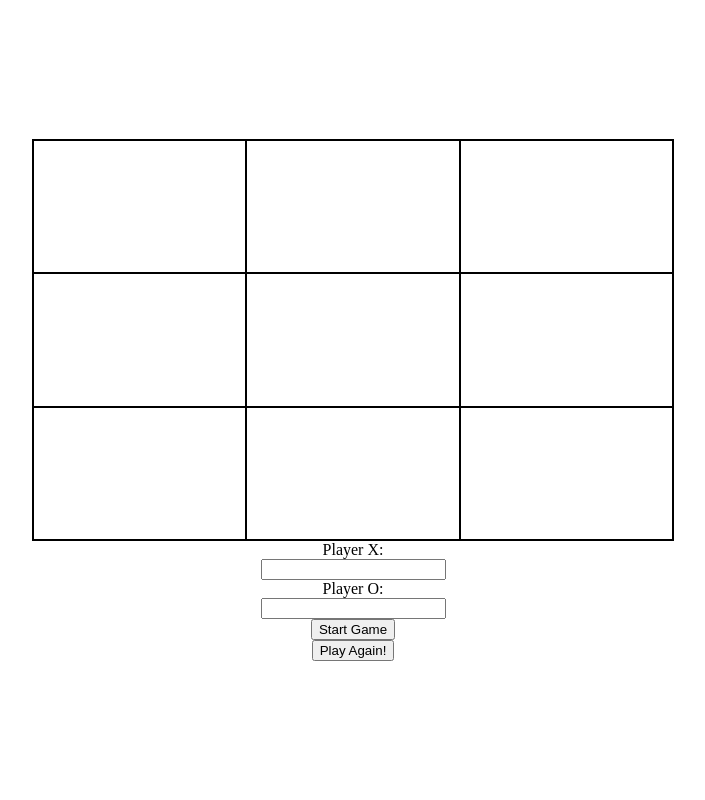
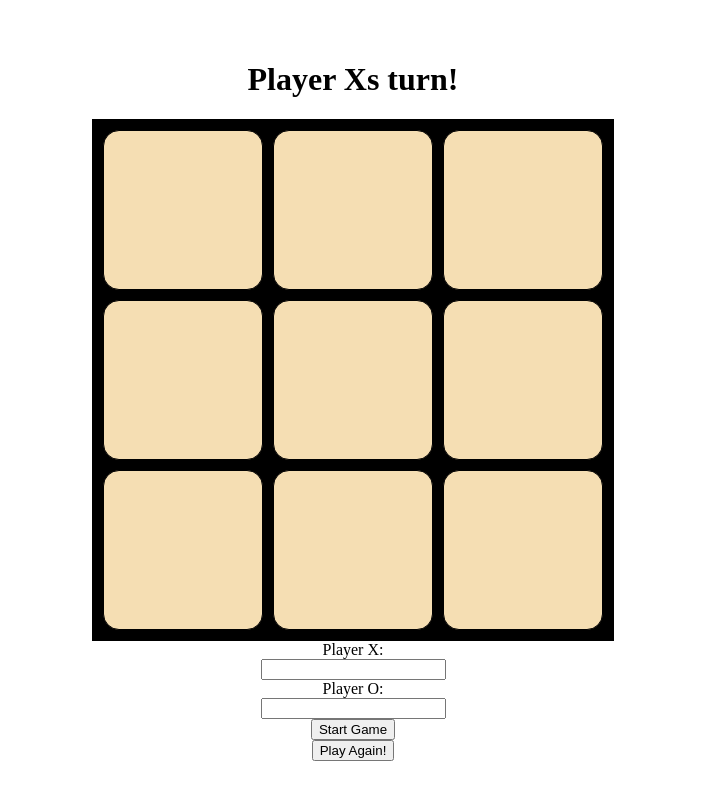
Before and after one commit to Nicholas-Battista/Tic-Tac-Toe, a plain HTML site: page index.html in a window 1280 px wide. Both pictures are taken after a click on the button "Start Game". Shown: the whole page, without its empty margins (287-992 px from the left). Drawn offline with Linux system fonts and the light colour scheme.

Commit message:
determineTurn() and turn variable
will calculate whos turn it is and display a message indicating it
above the container div

```diff
--- a/index.html
+++ b/index.html
@@ -7,6 +7,7 @@
     <link rel="stylesheet" href="styles.css" />
   </head>
   <body>
+    <h1 class="turn"></h1>
     <div class="board-container"></div>
     <label for="playerX">Player X:</label>
     <input type="text" id="playerX" />
--- a/script.js
+++ b/script.js
@@ -79,18 +79,25 @@ function displayWinner(user) {
   }
 }
 
+function determineTurn(user) {
+  return "Player " + user.symbol + "s turn!";
+}
+
 function playRound() {
   const userX = User(document.getElementById("playerX").value, "X");
   const userO = User(document.getElementById("playerO").value, "O");
   const container = document.querySelector(".board-container");
+  const turn = document.querySelector(".turn");
+  turn.innerHTML = determineTurn(userX);
 
   container.addEventListener("click", clickHandler);
 
   function clickHandler(event) {
     if (event.target.matches(".boardTile")) {
       let tile = event.target;
-      console.log(tile);
+
       if (userX.count === userO.count) {
+        turn.innerHTML = determineTurn(userO);
         tile.innerHTML = userX.symbol;
         userX.count++;
 
@@ -103,6 +110,7 @@ function playRound() {
         }
         displayWinner(userX);
       } else {
+        turn.innerHTML = determineTurn(userX);
         tile.innerHTML = userO.symbol;
         userO.count++;
 
--- a/styles.css
+++ b/styles.css
@@ -13,11 +13,14 @@ body {
 
 .board-container {
   border: 1px solid black;
-  width: 50%;
-  height: 50%;
+  background-color: black;
+  width: 500px;
+  height: 500px;
   display: grid;
   grid-template-columns: repeat(3, 1fr);
   grid-template-rows: repeat(3, 1fr);
+  gap: 10px;
+  padding: 10px;
 }
 
 .boardTile {
@@ -25,6 +28,8 @@ body {
   display: flex;
   align-items: center;
   justify-content: center;
+  border-radius: 1rem;
+  background-color: wheat;
 }
 
 .boardTile:hover {
```
